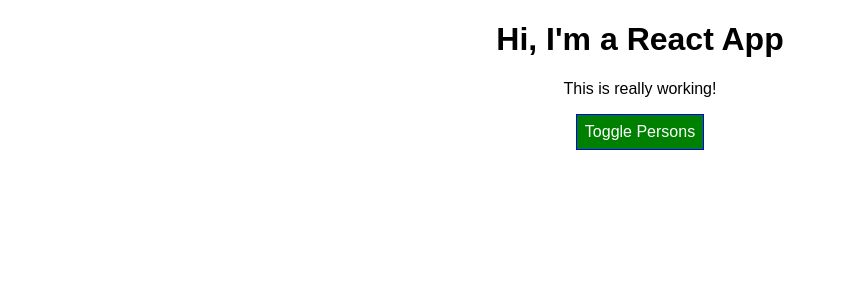
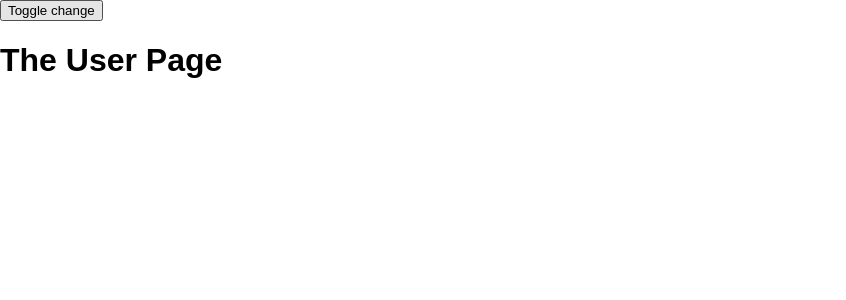
Before and after one commit to ibou/react-complete-guide, a React app: page / in a window 1280 px wide. Shown: the top 300 px of the page, without its empty margins (0-846 px from the left). Built offline with nearby package versions, Linux system fonts and the light colour scheme.

Commit message:
Lazy loading mode

```diff
--- a/package.json
+++ b/package.json
@@ -49,6 +49,7 @@
     "react-css-modules": "^4.7.11",
     "react-dev-utils": "^10.2.1",
     "react-dom": "^16.13.1",
+    "react-router-dom": "^5.1.2",
     "resolve": "1.15.0",
     "resolve-url-loader": "3.1.1",
     "sass-loader": "8.0.2",
--- a/src/App.js
+++ b/src/App.js
@@ -1,96 +1,56 @@
-import React, { Component } from 'react';
+import React, { Component, Suspense } from 'react';
+import { BrowserRouter, Route, NavLink } from 'react-router-dom';
 
-import './App.css';
-import Person from './Person/Person';
-import ErrorBoundary from './ErrorBoundary/ErrorBoundary';
+// import Posts from './containers/Posts';
+import User from './containers/User';
+import Welcome from './containers/Welcome';
+
+const Posts = React.lazy(() => import('./containers/Posts'));
 
 class App extends Component {
   state = {
-    persons: [
-      { id: 'asfa1', name: 'Max', age: 28 },
-      { id: 'vasdf1', name: 'Manu', age: 29 },
-      { id: 'asdf11', name: 'Stephanie', age: 26 }
-    ],
-    otherState: 'some other value',
-    showPersons: false
+    showPosts: false
+  }
+
+  modeHandler = () => {
+    this.setState(prevState => {
+      return { showPosts: !prevState.showPosts };
+    });
   };
+  render() {
+    return (
 
+      <React.Fragment>
 
-  nameChangedHandler = (event, id) => {
-    const personIndex = this.state.persons.findIndex(p => {
-      return p.id === id;
-    });
-
-    const person = {
-      ...this.state.persons[personIndex]
-    };
-
-    // const person = Object.assign({}, this.state.persons[personIndex]);
-
-    person.name = event.target.value;
-
-    const persons = [...this.state.persons];
-    persons[personIndex] = person;
-
-    this.setState({ persons: persons });
-  };
-
-  deletePersonHandler = personIndex => {
-    // const persons = this.state.persons.slice();
-    const persons = [...this.state.persons];
-    persons.splice(personIndex, 1);
-    this.setState({ persons: persons });
-  };
-
-  togglePersonsHandler = () => {
-    const doesShow = this.state.showPersons;
-    this.setState({ showPersons: !doesShow });
-  };
-
-  render() {
-    let persons = null;
-    let btnClass = '';
-
-    if (this.state.showPersons) {
-      persons = (
-        <div>
-          {this.state.persons.map((person, index) => {
-            return (<ErrorBoundary key={person.id}>
-              <Person
-                click={() => this.deletePersonHandler(index)}
-                name={person.name}
-                age={person.age}
-                key={person.id}
-                changed={event => this.nameChangedHandler(event, person.id)}
-              /></ErrorBoundary>
-            );
-          })}
-        </div>
-      );
-
-      btnClass = 'Red';
-      console.log("object==",btnClass)
-    }
-
-    const assignedClasses = [];
-    if (this.state.persons.length <= 2) {
-      assignedClasses.push('red'); // classes = ['red']
-    }
-    if (this.state.persons.length <= 1) {
-      assignedClasses.push('bold'); // classes = ['red', 'bold']
-    }
-
-    return (
-      <div className="App">
-        <h1>Hi, I'm a React App</h1>
-        <p className={assignedClasses.join(' ')}>This is really working!</p>
-        <button className={btnClass} onClick={this.togglePersonsHandler}>
-          Toggle Persons
-        </button>
-        {persons}
-      </div>
+        <button onClick={this.modeHandler}> Toggle change</button>
+        {this.state.showPosts ? (
+          <Suspense fallback={<div>Loading....!</div>}>
+            <Posts />
+          </Suspense>
+        ) : (
+            <User />
+          )}
+      </React.Fragment>
+      // <BrowserRouter>
+      //   <React.Fragment>
+      //     <nav>
+      //       <NavLink to="/">Home</NavLink> |&nbsp;
+      //       <NavLink to="/user">User Page</NavLink> |&nbsp;
+      //       <NavLink to="/posts">Posts Page</NavLink>
+      //     </nav>
+      //     <Route path="/" component={Welcome} exact />
+      //     <Route path="/user" component={User} />
+      //     <Route
+      //       path="/posts"
+      //       render={() => (
+      //         <Suspense fallback={<div>Loading....!</div>}>
+      //           <Posts />
+      //         </Suspense>
+      //       )}
+      //     />
+      //   </React.Fragment>
+      // </BrowserRouter>
     );
-    // return React.createElement('div', {className: 'App'}, React.createElement('h1', null, 'Does this work now?'));
   }
 }
 
--- /dev/null
+++ b/src/containers/Posts.js
@@ -0,0 +1,9 @@
+import React from 'react';
+
+const posts = props => (
+  <div>
+    <h1>The Posts Page</h1>
+  </div>
+);
+
+export default posts;
--- /dev/null
+++ b/src/containers/User.js
@@ -0,0 +1,9 @@
+import React from 'react';
+
+const user = props => (
+  <div>
+    <h1>The User Page</h1>
+  </div>
+);
+
+export default user;
--- /dev/null
+++ b/src/containers/Welcome.js
@@ -0,0 +1,9 @@
+import React from 'react';
+
+const welcome = props => (
+  <div>
+    <h1>The Welcome Page</h1>
+  </div>
+);
+
+export default welcome;
```
Also changed, not shown: 2 other files (tests, documents, lock files or other folders).
